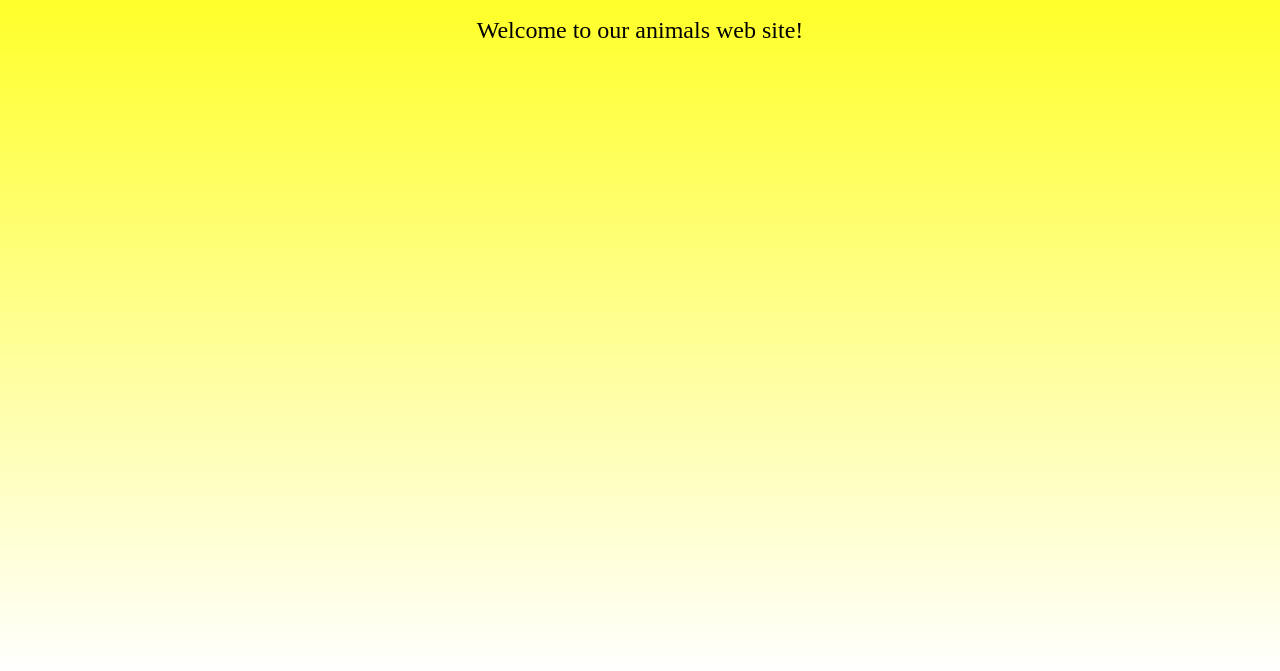
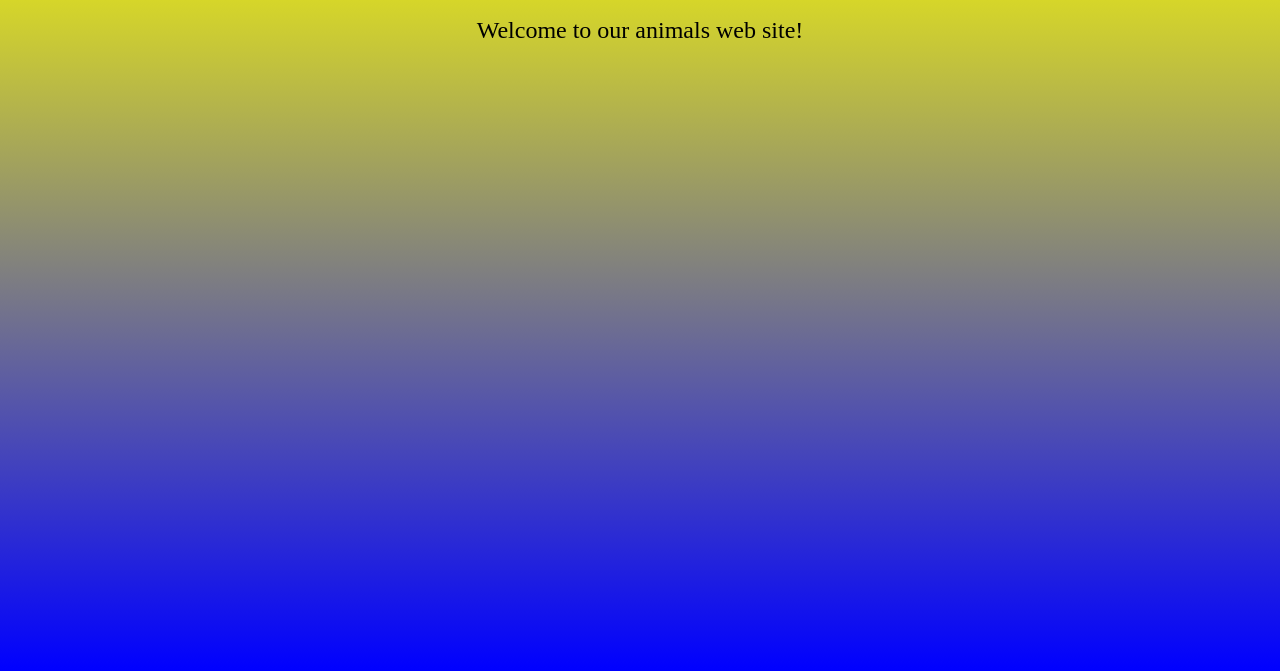
Before and after one commit to lidoracoca/AnimalStore, a plain HTML site: page index.html in a window 1280 px wide. Shown: the part 129-800 px from the top of the page. Drawn offline with Linux system fonts and the light colour scheme.

Commit message:
Change Background

```diff
--- a/index.html
+++ b/index.html
@@ -4,7 +4,7 @@
     <meta charset="UTF-8">
     <meta http-equiv="X-UA-Compatible" content="IE=edge">
     <meta name="viewport" content="width=device-width, initial-scale=1.0">
-    <title>Animal Store</title>
+    <title>Animals Home</title>
     <link rel="stylesheet" href="style.css">
 </head>
 <body>
--- a/style.css
+++ b/style.css
@@ -4,7 +4,7 @@ html,body{
     padding: 0;
     font-size: x-large;
     text-align: center;
-    background-image: linear-gradient(yellow,white);
+    background-image: linear-gradient(yellow,blue);
 }
 
 a{
```
